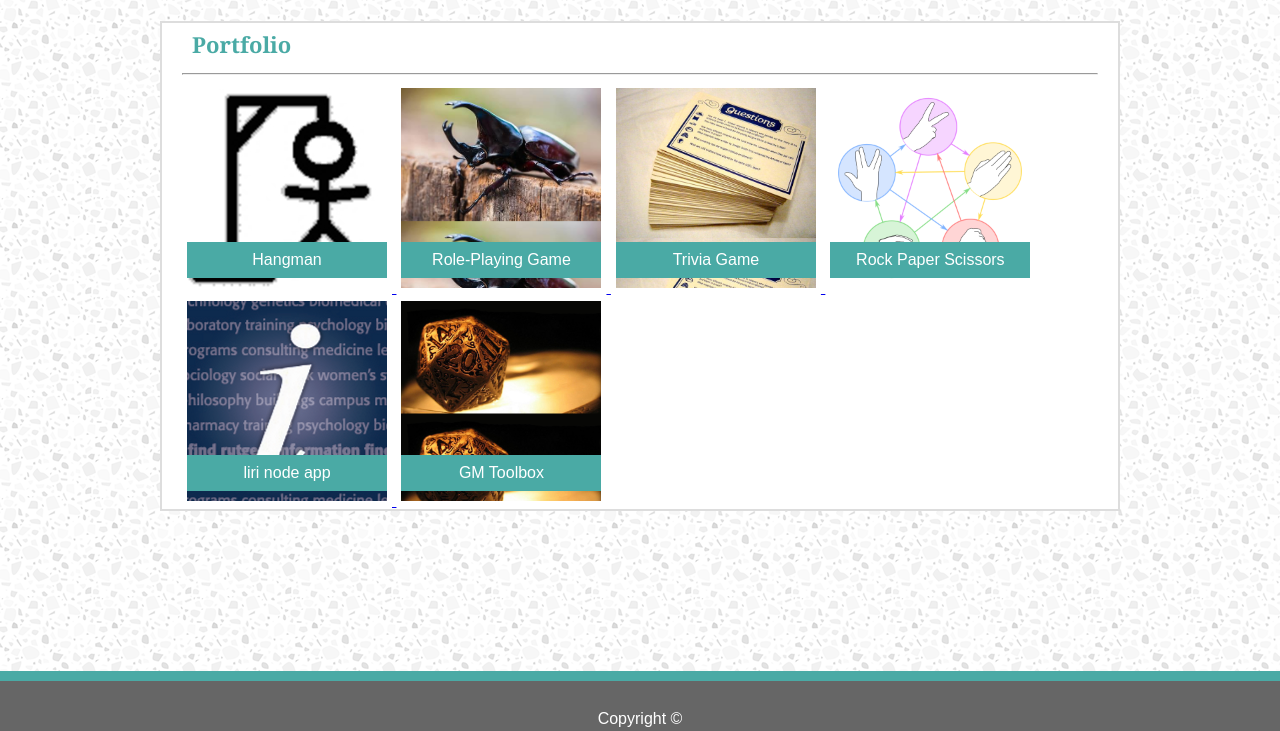
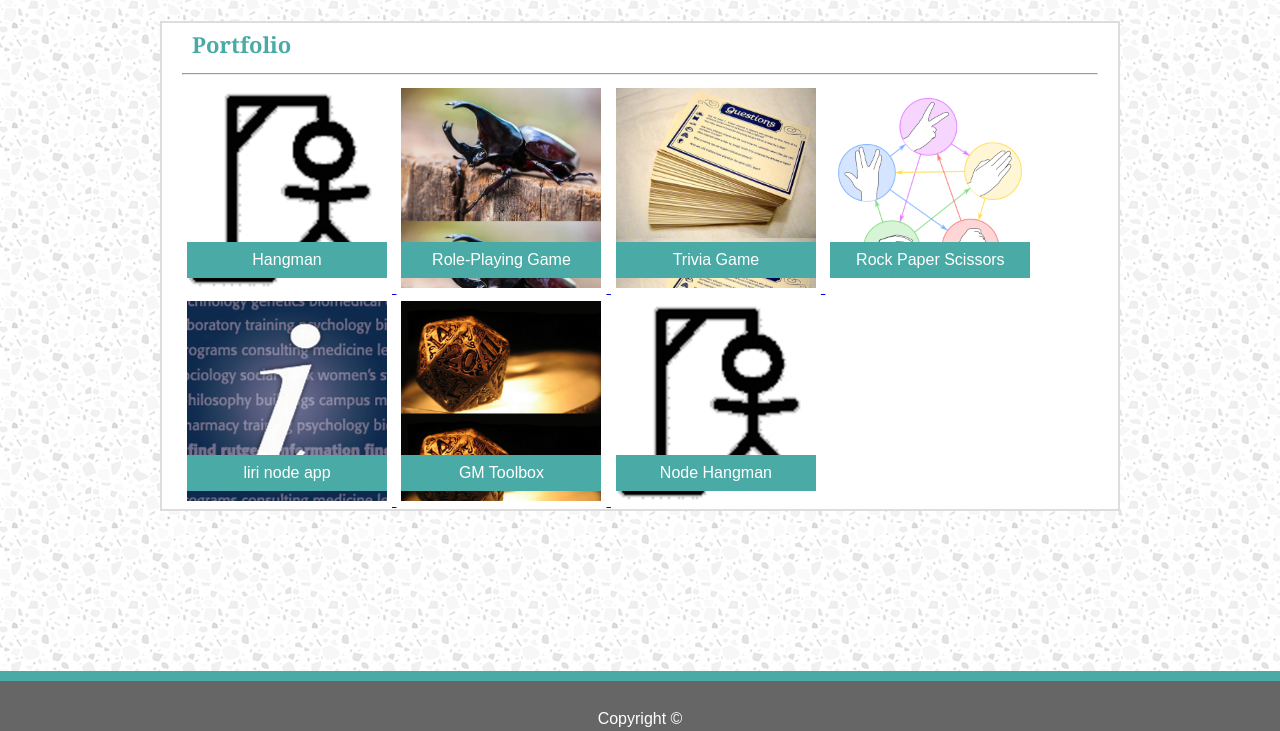
Before and after one commit to Dardin-dale/Responsive-Portfolio, a plain HTML site: page portfolio.html in a window 1280 px wide. Shown: the part 69-800 px from the top of the page. Drawn offline with Linux system fonts and the light colour scheme.

Commit message:
Update portfolio.html

```diff
--- a/portfolio.html
+++ b/portfolio.html
@@ -57,6 +57,11 @@
             <span class="overlay">GM Toolbox</span>
           </div>
         </a>
+        <a href="https://github.com/Dardin-dale/wordguess-cli">
+          <div class="project hangman">
+            <span class="overlay">Node Hangman</span>
+          </div>
+        </a>
       </div>
     </div>
     <footer><div class="copy">Copyright ©</div></footer>
```
